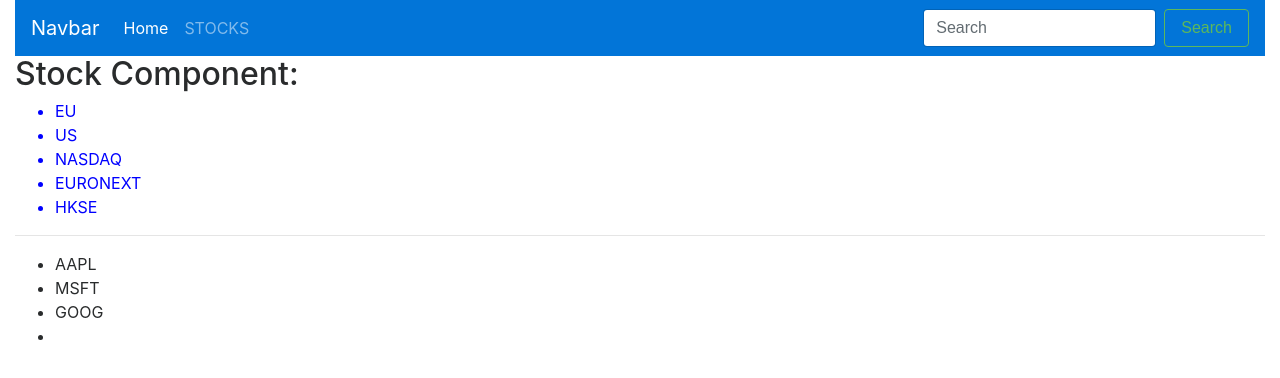
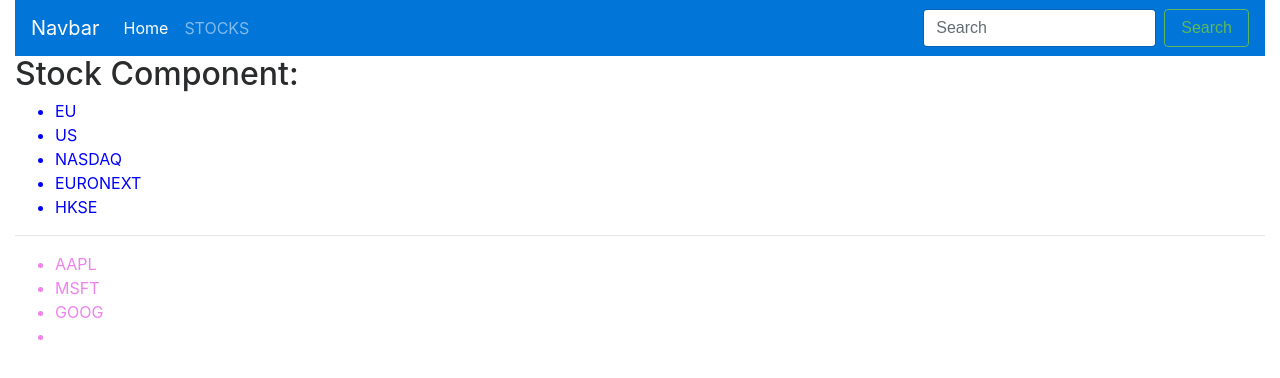
Before and after one commit to daedalus1215/PlayingAngular, an Angular app: page /stocks in a window 1280 px wide. Shown: the top 378 px of the page. Built offline with nearby package versions, Linux system fonts and the light colour scheme.

Commit message:
ngStyle with ngClass and json-like declaration.

```diff
--- a/src/app/stocks/stocks-component/stocks.component.css
+++ b/src/app/stocks/stocks-component/stocks.component.css
@@ -0,0 +1,3 @@
+.customClass {
+    color: violet;
+}
--- a/src/app/stocks/stocks-component/stocks.component.html
+++ b/src/app/stocks/stocks-component/stocks.component.html
@@ -10,7 +10,8 @@
 <hr>
 
 
-<ul *ngIf="isShowingStockMarket">
+<ul [ngClass]="{customClass:true}"
+    *ngIf="isShowingStockMarket">
   <li *ngFor="let stock of stocks">
     {{ stock }}
   <li>
```
